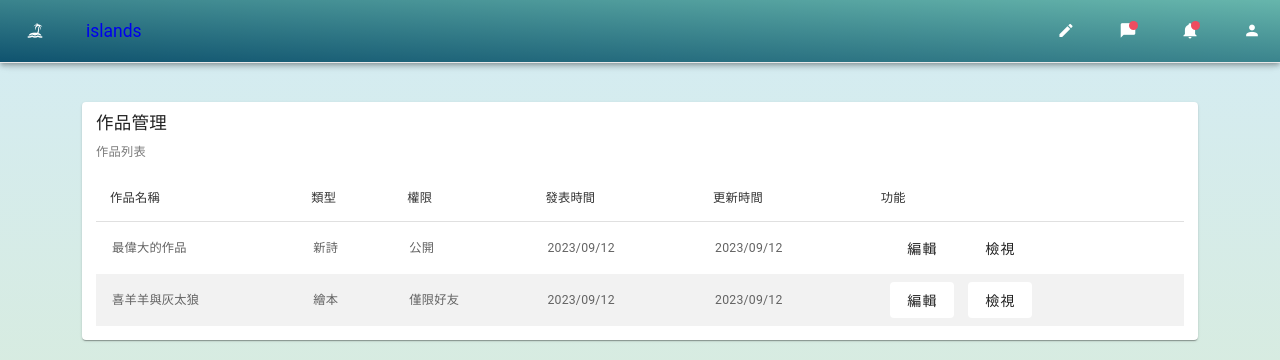
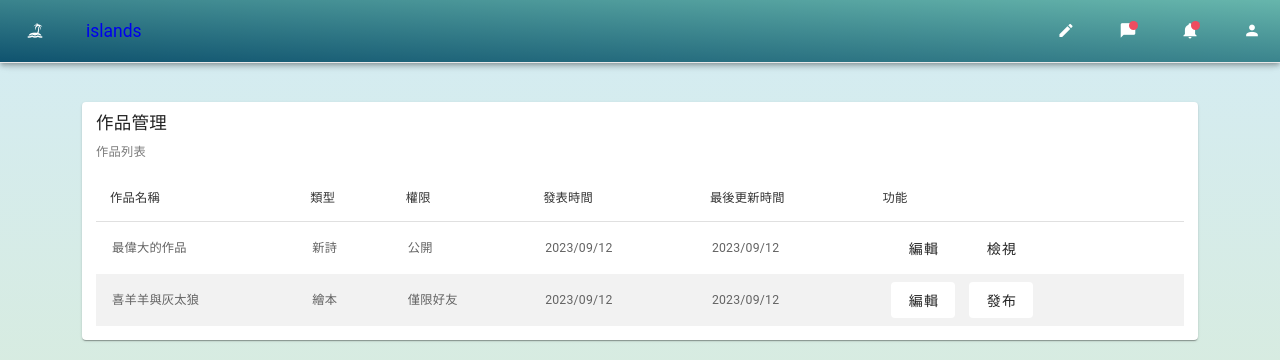
Before and after one commit to Ibis-xin/islands-ui, a Vue app: page /creation in a window 1280 px wide. Shown: the top 360 px of the page. Built offline with nearby package versions, Linux system fonts and the light colour scheme.

Commit message:
update upload and view

```diff
--- a/src/views/UserCreation.vue
+++ b/src/views/UserCreation.vue
@@ -16,7 +16,7 @@
                   <th class="text-left">類型</th>
                   <th class="text-left">權限</th>
                   <th class="text-left">發表時間</th>
-                  <th class="text-left">更新時間</th>
+                  <th class="text-left">最後更新時間</th>
                   <th class="text-left">功能</th>
                 </tr>
               </thead>
@@ -37,7 +37,7 @@
                   </td>
                   <td>
                     <v-btn @click="edit = true">編輯</v-btn>
-                    <v-btn>檢視</v-btn>
+                    <v-btn>{{ item.release ? '檢視' : '發布' }}</v-btn>
                   </td>
                 </tr>
               </tbody>
@@ -59,6 +59,14 @@
                   <v-btn icon>
                     <v-icon>mdi mdi-content-save</v-icon>
                     <v-tooltip activator="parent" location="bottom">保存</v-tooltip>
+                  </v-btn>
+                  <v-btn icon>
+                    <v-icon>mdi mdi-upload</v-icon>
+                    <v-tooltip activator="parent" location="bottom">發布</v-tooltip>
+                  </v-btn>
+                  <v-btn icon>
+                    <v-icon>mdi mdi-update</v-icon>
+                    <v-tooltip activator="parent" location="bottom">發布更新</v-tooltip>
                   </v-btn>
                   <v-btn icon @click="cancel()">
                     <v-icon>mdi mdi-close</v-icon>
@@ -166,6 +174,7 @@ const creation = ref<
     privacy: string
     createTime: string
     updateTime: string
+    release: boolean
   }[]
 >([
   {
@@ -173,14 +182,16 @@ const creation = ref<
     category: '新詩',
     privacy: '公開',
     createTime: '2023/09/12',
-    updateTime: '2023/09/12'
+    updateTime: '2023/09/12',
+    release: true
   },
   {
     name: '喜羊羊與灰太狼',
     category: '繪本',
     privacy: '僅限好友',
     createTime: '2023/09/12',
-    updateTime: '2023/09/12'
+    updateTime: '2023/09/12',
+    release: false
   }
 ])
 
```
